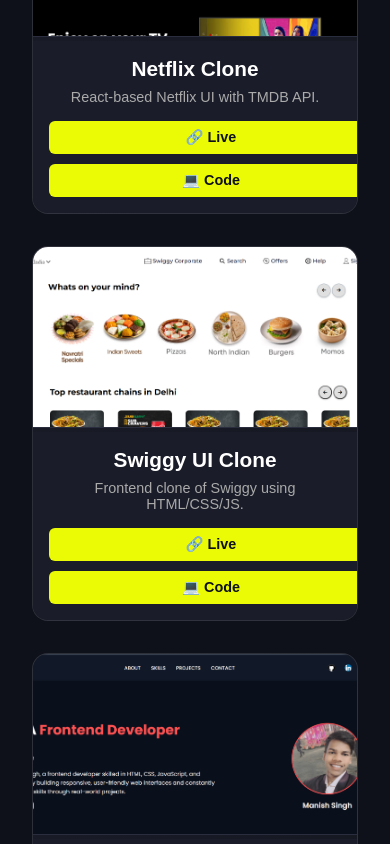
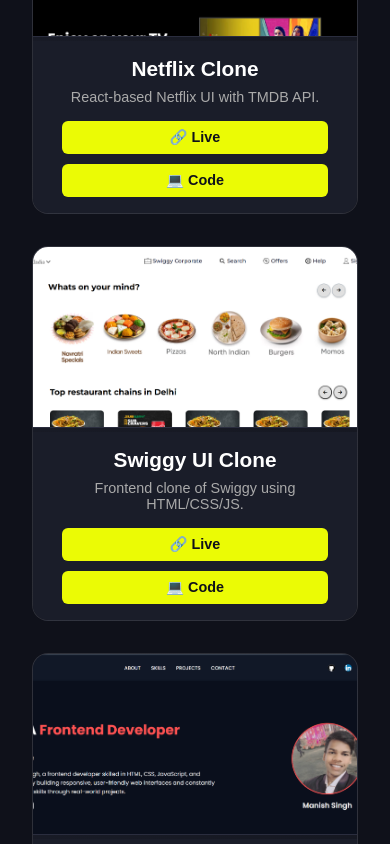
Before and after one commit to officialmanish03/MyPortfolio, a React (Create React App) app: page / in a window 390 px wide. Shown: the part 3780-4624 px from the top of the page. Built offline with nearby package versions, Linux system fonts and the light colour scheme.

Commit message:
Update projects.css

```diff
--- a/src/components/projects.css
+++ b/src/components/projects.css
@@ -88,11 +88,12 @@
 
   .project-buttons {
     flex-direction: column;
+    align-items: center;  /* ✅ Add this to center buttons horizontally */
     gap: 10px;
   }
 
   .project-buttons a {
-    width: 100%;
+    width: 80%; /* Optional: better button size */
     text-align: center;
   }
 }
```
